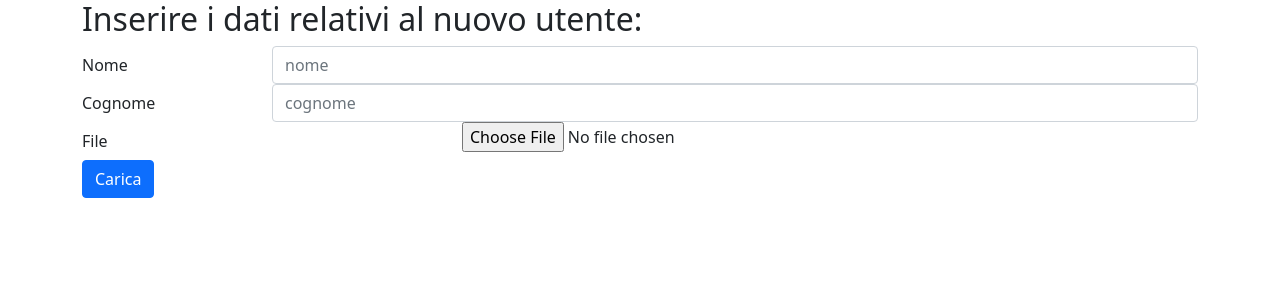
After one commit to mmamei/Progetto_Ricongiungimenti_Prefettura, a Flask app: template templates/addfile.html in a window 1280 px wide. The commit adds this page. Shown: the top 300 px of the page. Run offline with Flask 2, Linux system fonts and the light colour scheme; the template is opened without the code that fills it, so the values that code supplies are empty; some libraries are stand-ins or nearby versions.

Commit message:
add files managements

```diff
--- a/dbcode/db.py
+++ b/dbcode/db.py
@@ -1,5 +1,6 @@
 import sqlite3
 from dbcode.config import base_db
+import os
 
 pre = 'instance/'
 
@@ -10,3 +11,22 @@ def select_migranti():
     connection.commit()
     connection.close()
     return rows
+
+
+def save_file(nome,cognome,file):
+    connection = sqlite3.connect(pre + base_db)
+    cursor = connection.cursor()
+    cursor.execute(f"INSERT INTO migranti_files VALUES ('{nome}', '{cognome}', '{file.filename}')")
+    dir = 'static/'+nome+'_'+cognome
+    os.makedirs(dir,exist_ok=True)
+    file.save(dir+'/'+file.filename)
+    connection.commit()
+    connection.close()
+
+def get_files(nome,cognome):
+    connection = sqlite3.connect(pre + base_db)
+    cursor = connection.cursor()
+    rows = cursor.execute(f"SELECT file FROM migranti_files WHERE nome = '{nome}' AND cognome = '{cognome}'").fetchall()
+    connection.commit()
+    connection.close()
+    return rows
--- a/main.py
+++ b/main.py
@@ -13,6 +13,7 @@ app = Flask(__name__)
 app.config.from_pyfile('config_flask.py')
 mail = Mail(app)
 db = SQLAlchemy(app)
+app.view_functions['static'] = login_required(app.send_static_file)
 
 # Define models
 roles_users = db.Table('roles_users',
@@ -131,7 +132,32 @@ def migranti():
     return render_template('migranti.html', migranti=migranti)
 
 
+@app.route('/addfile',methods=['GET','POST'])
+@login_required
+def addfile():
+    if current_user.ente == 'prefettura':
+        if request.method == 'GET':
+            return render_template('addfile.html')
+        else:
+            nome = request.form['nome']
+            cognome = request.form['cognome']
+            file = request.files['file']
+            #print(file.filename)
+            save_file(nome,cognome,file)
+            flash('Operazione eseguita con successo')
+            return redirect('/')
+    else:
+        flash('Operazione non consentita')
+        return redirect('/')
 
+@app.route('/getfiles',methods=['POST'])
+@login_required
+def getfiles():
+    nome = request.form['nome']
+    cognome = request.form['cognome']
+    files = get_files(nome,cognome)
+    #print(files)
+    return render_template('files.html', nome=nome, cognome=cognome, files=files)
 
 if __name__ == '__main__':
     app.run()
--- /dev/null
+++ b/templates/addfile.html
@@ -0,0 +1,36 @@
+{% extends "baseboot.html" %}
+
+{% block title %}
+Aggiungi un file
+{% endblock %}
+
+{% block app_content %}
+<h2>Inserire i dati relativi al nuovo utente:</h2>
+<form method="post" enctype="multipart/form-data">
+
+
+	<div class="form-group row">
+    <label for="nome" class="col-sm-2 col-form-label">Nome</label>
+    <div class="col-sm-10">
+      <input type="text" class="form-control" id="nome" name="nome" placeholder="nome" required>
+    </div>
+  	</div>
+
+	<div class="form-group row">
+    <label for="cognome" class="col-sm-2 col-form-label">Cognome</label>
+    <div class="col-sm-10">
+      <input type="text" class="form-control" id="cognome" name="cognome" placeholder="cognome" required>
+    </div>
+  	</div>
+
+    <div class="form-group row">
+    <label for="file" class="col-sm-4 col-form-label">File</label>
+    <div class="col-sm-8">
+      <input type="file" id='file' name="file"/>
+    </div>
+  	</div>
+
+
+	<button type="submit" class="btn btn-primary">Carica</button>
+
+{% endblock %}
--- a/templates/baseboot.html
+++ b/templates/baseboot.html
@@ -30,6 +30,7 @@
   				<ul class="dropdown-menu dropdown-menu-dark">
 					<li><a class="dropdown-item" href="index">Home</a></li>
 					<li><a class="dropdown-item" href="migranti">Migranti</a></li>
+					<li><a class="dropdown-item" href="addfile">Aggiungui File</a></li>
   				</ul>
 			</h1>
 		</div>
```
Also changed, not shown: dbcode/init.py (+7 -0 lines), templates/files.html (added, +22 -0 lines), templates/migranti.html (+10 -0 lines), 1 other file.
